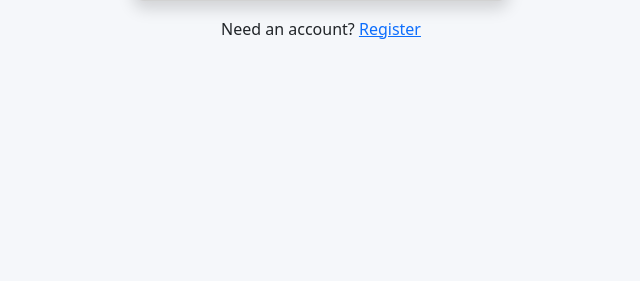
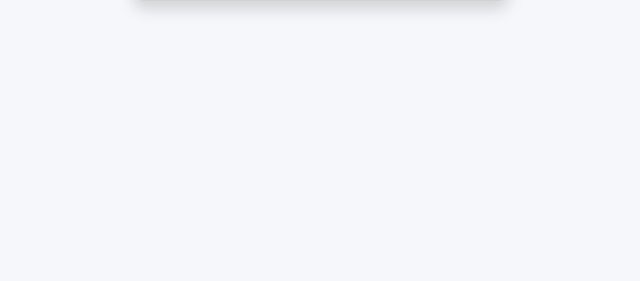
Before and after one commit to bhadrinath95/worktracker, a Django app: page /accounts/login/ in a window 1280 px wide. Shown: the part 449-730 px from the top of the page, without its empty margins (319-959 px from the left). Run offline with Django 5.2, Linux system fonts and the light colour scheme; some libraries are stand-ins or nearby versions.

Commit message:
Initial commit

```diff
--- a/templates/accounts/login.html
+++ b/templates/accounts/login.html
@@ -51,11 +51,6 @@
             Login
         </button>
     </form>
-
-    <p class="text-center mt-3">
-        Need an account?
-        <a href="{% url 'register' %}">Register</a>
-    </p>
 </div>
 
 {% else %}
--- a/templates/base.html
+++ b/templates/base.html
@@ -55,9 +55,6 @@
         </li>
         {% else %}
         <li class="nav-item">
-            <a class="nav-link" href='{% url "register" %}'>Register</a>
-        </li>
-        <li class="nav-item">
           <a class="nav-link" href='{% url "login" %}'>Login</a>
         </li>
         {% endif %}
```
Also changed, not shown: db.sqlite3.
